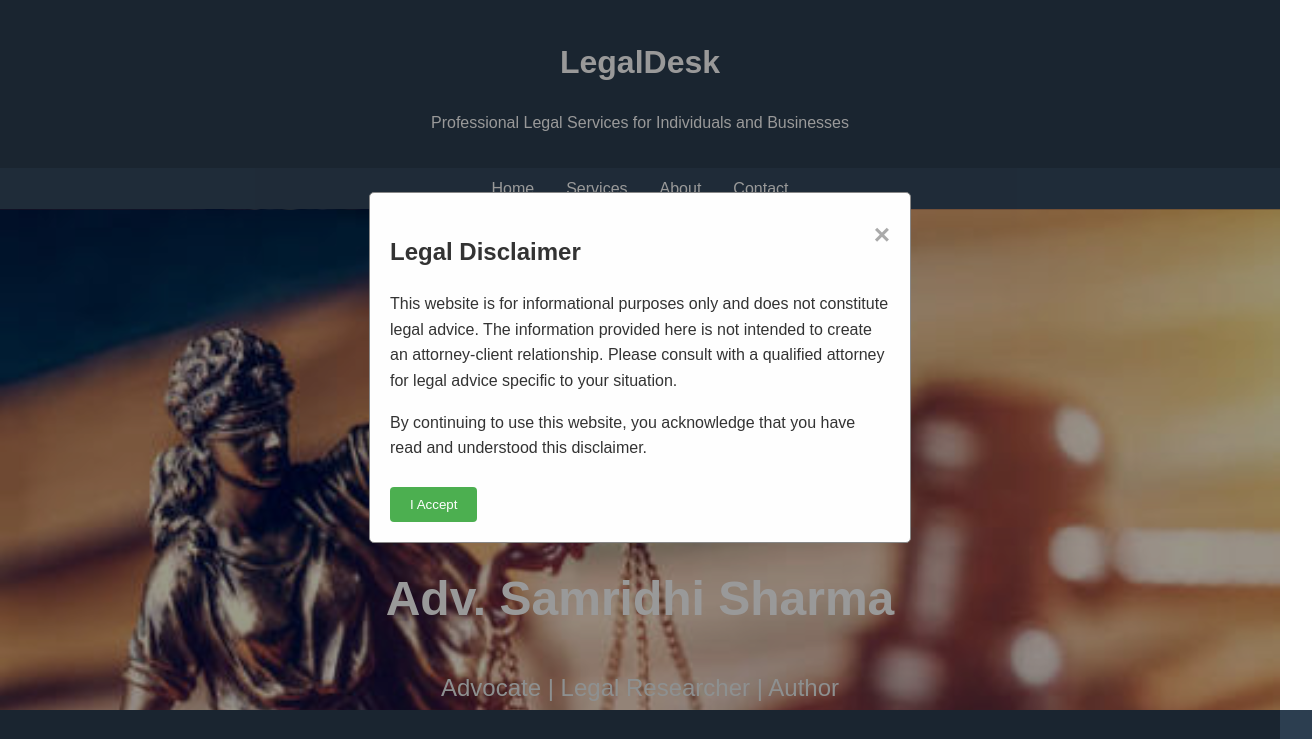
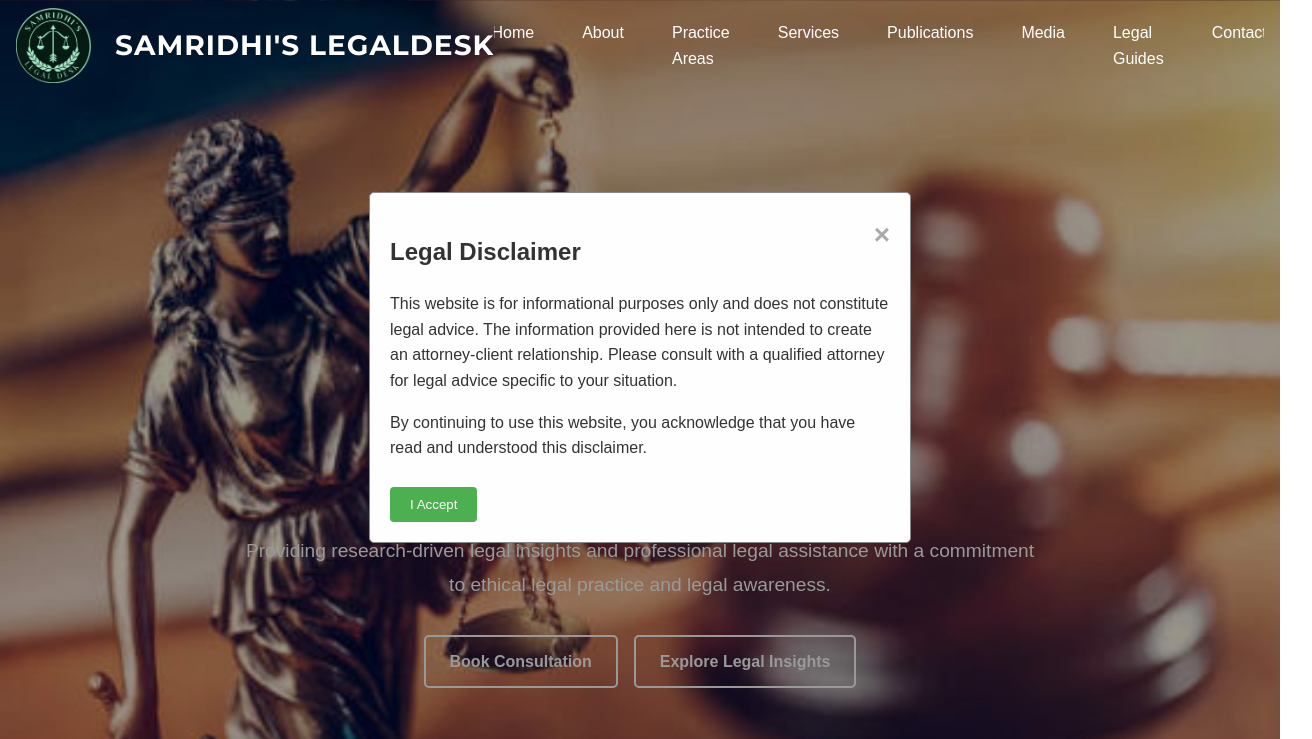
Before and after one commit to Thunderer11/LegalDesk, a plain HTML site: page home.html in a window 1280 px wide. Shown: the top 739 px of the page, 1312 px wide, since content can reach past the window. Drawn offline with Linux system fonts and the light colour scheme.

Commit message:
Edited the navbar to give the webpage a good look

```diff
--- a/home.css
+++ b/home.css
@@ -1,9 +1,12 @@
+@import url('https://fonts.googleapis.com/css2?family=Montserrat:wght@400;700&display=swap');
+
 body {
     font-family: Arial, sans-serif;
     margin: 0;
     padding: 0;
     line-height: 1.6;
     color: #333;
+    overflow-x: hidden; /* prevent horizontal scroll */
 }
 header {
     background-color: #2c3e50;
@@ -12,8 +15,70 @@ header {
     text-align: center;
 }
 nav {
-    background-color: #34495e;
-    padding: 0.5rem;
+    position: absolute;
+    top: 0;
+    left: 0;
+    width: 100%;
+    box-sizing: border-box;
+    background-color: transparent; /* fully transparent */
+    padding: 0.5rem 1rem;
+    display: flex;
+    align-items: center;
+    z-index: 2;
+}
+.logo-space {
+    color: white;
+    font-weight: bold;
+    margin-right: 0.5rem;
+    display: flex;
+    align-items: center;
+}
+.logo-space img {
+    height: 75px; /* larger logo */
+    width: auto;
+    display: block;
+}
+
+.nav-header {
+    display: flex;
+    align-items: center;
+    gap: 1rem;
+}
+
+.site-title h1 {
+    font-size: 1.75rem;
+    margin: 0;
+    font-weight: 700;
+    font-family: 'Montserrat', sans-serif;
+    text-transform: uppercase;
+    letter-spacing: 1px;
+    color: white;
+    white-space: nowrap; /* single line */
+}
+
+.site-title p {
+    display: none; /* remove subtitle text */
+}nav ul {
+    list-style: none;
+    padding: 0;
+    margin: 0;
+    margin-left: auto; /* push menu to the right */
+    padding-left: 2rem; /* add space between title and menu */
+    display: flex;
+    flex-wrap: nowrap; /* keep all items in a single line */
+    gap: 1rem;
+    overflow-x: auto; /* allow horizontal scroll on small screens */
+}
+nav li {
+    /* remove margin since using gap */
+}
+nav a {
+    color: white;
+    text-decoration: none;
+    font-weight: 500;
+}
+nav a:hover {
+    text-decoration: underline;
 }
 nav ul {
     list-style: none;
@@ -36,12 +101,12 @@ main {
     margin: 0;
 }
 footer {
-    background-color: #2c3e50;
+    /* transparent footer placed naturally */
+    background-color: transparent;
     color: white;
     text-align: center;
     padding: 1rem;
-    position: fixed;
-    bottom: 0;
+    position: relative;
     width: 100%;
 }
 /* Modal styles */
--- a/home.html
+++ b/home.html
@@ -3,7 +3,7 @@
 <head>
     <meta charset="UTF-8">
     <meta name="viewport" content="width=device-width, initial-scale=1.0">
-    <title>LegalDesk - Professional Legal Services</title>
+    <title>Samridhi's LegalDesk - Professional Legal Services</title>
     <link rel="stylesheet" href="home.css">
 </head>
 <body>
@@ -18,16 +18,21 @@
         </div>
     </div>
 
-    <header>
-        <h1>LegalDesk</h1>
-        <p>Professional Legal Services for Individuals and Businesses</p>
-    </header>
-
     <nav>
+        <div class="nav-header">
+            <div class="logo-space"><img src="cropped_circle_image.png"></img></div>
+            <div class="site-title">
+                <h1>Samridhi's LegalDesk</h1>
+            </div>
+        </div>
         <ul>
             <li><a href="#home">Home</a></li>
+            <li><a href="#about">About</a></li>
+            <li><a href="#practice">Practice Areas</a></li>
             <li><a href="#services">Services</a></li>
-            <li><a href="#about">About</a></li>
+            <li><a href="#publications">Publications</a></li>
+            <li><a href="#media">Media</a></li>
+            <li><a href="#guides">Legal Guides</a></li>
             <li><a href="#contact">Contact</a></li>
         </ul>
     </nav>
```
Also changed, not shown: Logo.jpeg (added), Logo1.jpeg (added), Logo2.jpeg (added), cropped_circle_image.png (added).
